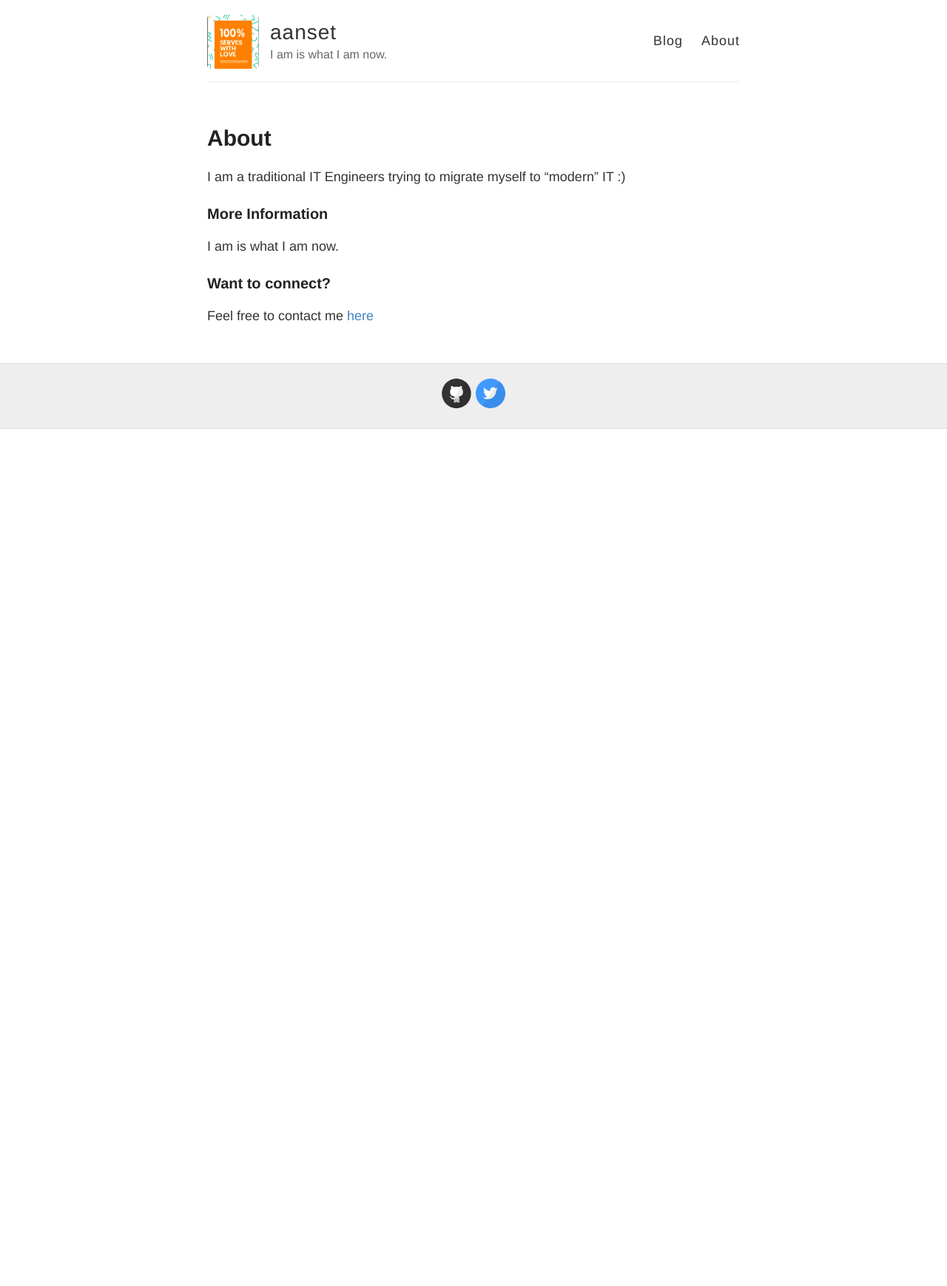
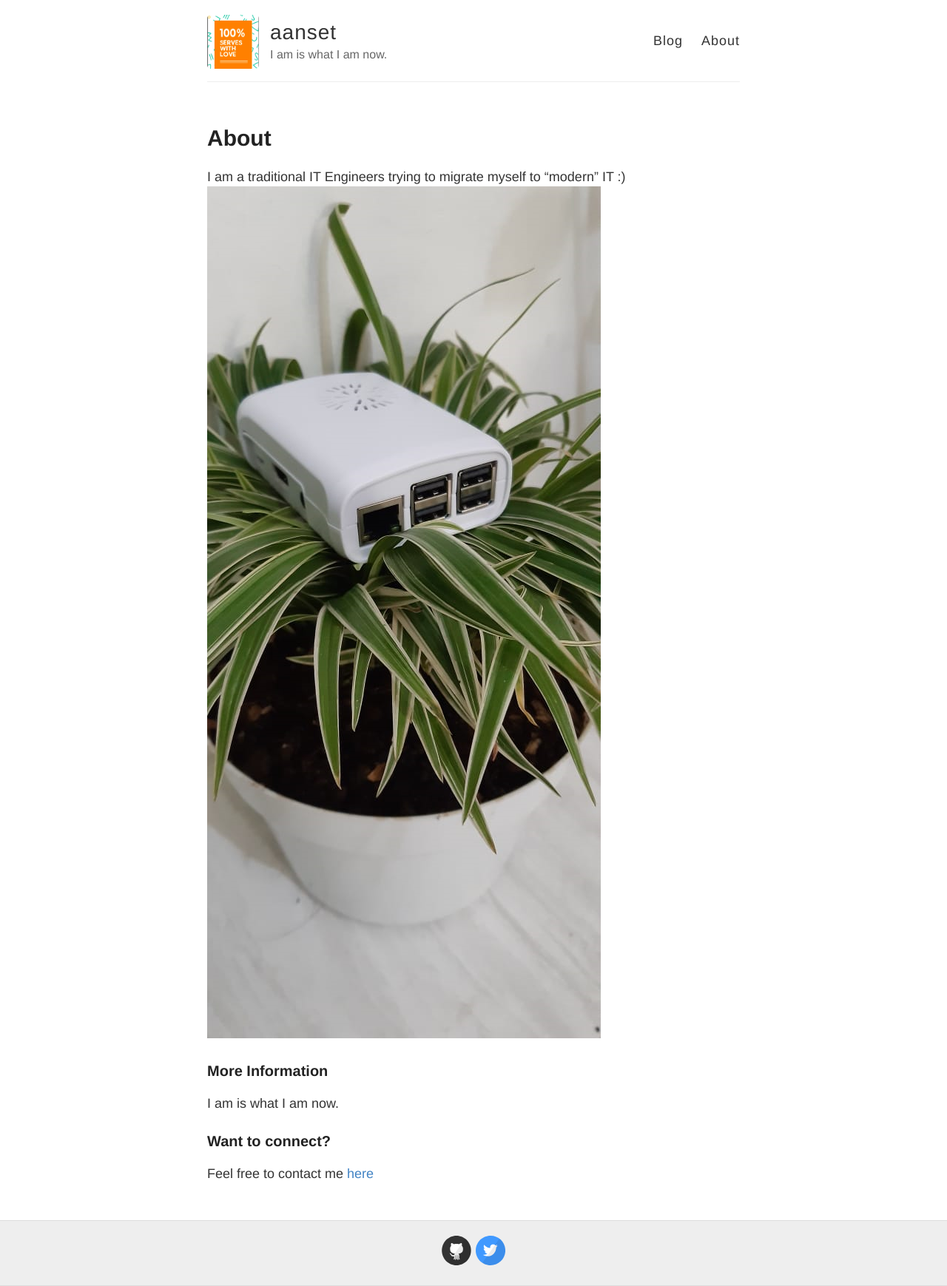
Before and after one commit to rakemiel/windows2000, a Jekyll site: the page built from about.md, in a window 1280 px wide. Shown: the whole page at 74% size. Built offline with Jekyll 4.4.1, drawn with Linux system fonts in a browser that asks for light colours; before the commit the page ends 900 px from its top, so only the background shows below that.

Commit message:
Update about.md

```diff
--- a/about.md
+++ b/about.md
@@ -5,6 +5,7 @@ permalink: /about/
 ---
 
 I am a traditional IT Engineers trying to migrate myself to "modern" IT :)
+![About Me](../images/me.png)
 
 ### More Information
 
```
